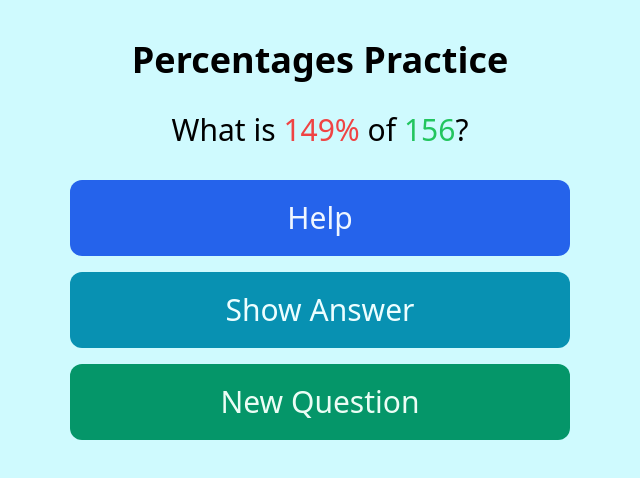
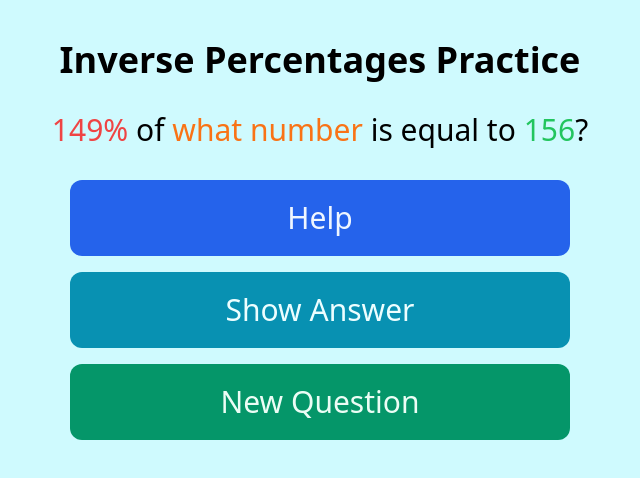
Before and after one commit to gurlanda/practice-problems-generator, a React (Create React App) app: page / in a window 1280 px wide. Shown: the top 478 px of the page, without its empty margins (320-960 px from the left). Built offline with nearby package versions, Linux system fonts and the light colour scheme.

Commit message:
Improve phrasing of instructions

```diff
--- a/src/pages/Home/Home.tsx
+++ b/src/pages/Home/Home.tsx
@@ -12,7 +12,7 @@ const Home: React.FC<{}> = () => {
       bg-cyan-100 overflow-y-auto"
     >
       <div className="h-full w-full max-w-[600px]">
-        <Percentages />
+        <InversePercentages />
       </div>
     </section>
   );
--- a/src/pages/Home/Percentages/InversePercentages.tsx
+++ b/src/pages/Home/Percentages/InversePercentages.tsx
@@ -168,6 +168,7 @@ const InversePercentages: React.FC<{}> = () => {
   const AnswerColor = styledSpanFactory(answerColor);
 
   const multiplicationColor = 'text-purple-500';
+  const multiplicationColor_decoration = 'decoration-purple-500';
   const MultiplicationColor = styledSpanFactory(multiplicationColor);
 
   const stepOne = (
@@ -198,10 +199,9 @@ const InversePercentages: React.FC<{}> = () => {
           <br />
           <br />
           If you see the phrase "
-          <em>
-            <PercentageColor>Percent</PercentageColor>
+          <em className={` underline ${multiplicationColor_decoration}`}>
+            <PercentageColor>Percent</PercentageColor> of
           </em>{' '}
-          <MultiplicationColor>of</MultiplicationColor>{' '}
           <VariableColor>what number</VariableColor>," then you are{' '}
           <MultiplicationColor>multiplying</MultiplicationColor> the{' '}
           <PercentageColor>percentage (as a decimal)</PercentageColor> with an{' '}
```
